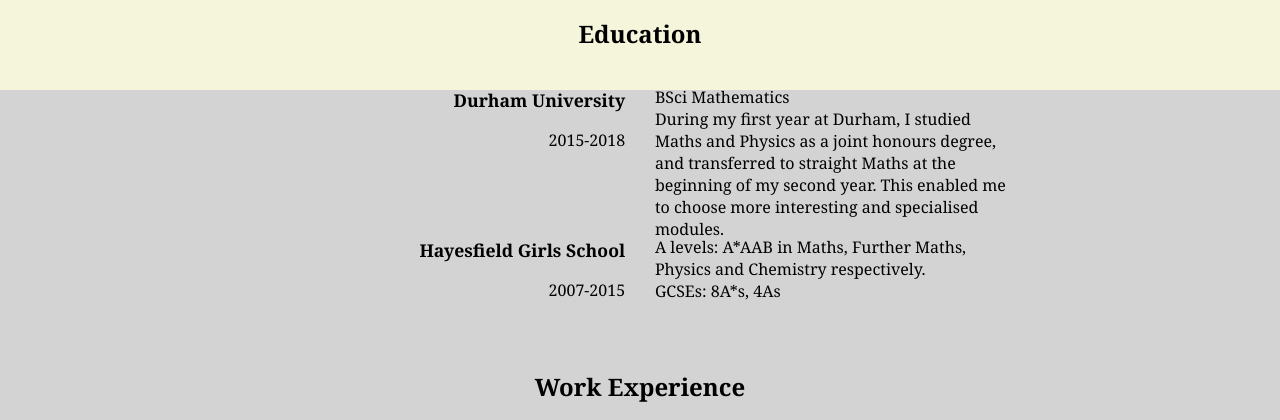
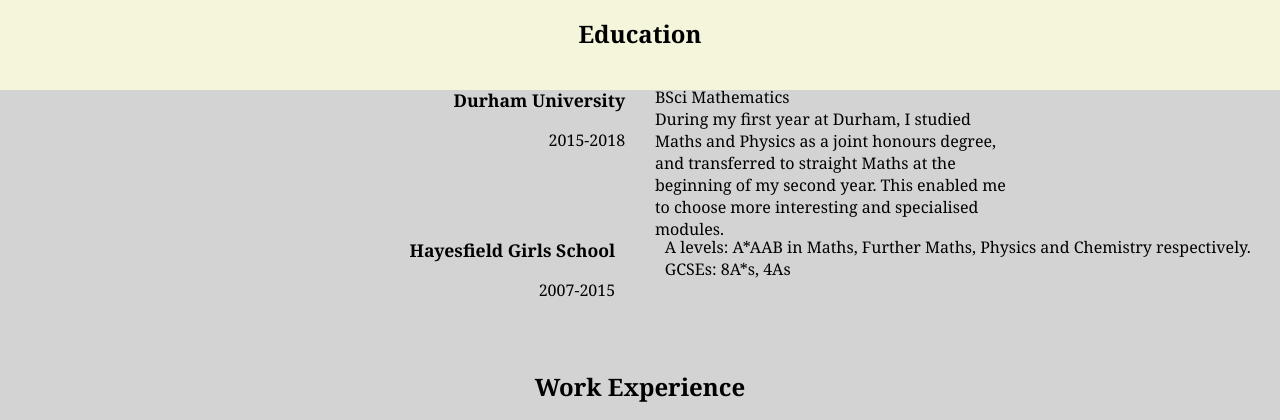
Before and after one commit to Emmanuelnology/CV, a PHP site: page /caitlin/index.html in a window 1280 px wide. Shown: the part 243-663 px from the top of the page. Run offline with PHP 8.4, Linux system fonts and the light colour scheme.

Commit message:
small edits

```diff
--- a/caitlin/index.html
+++ b/caitlin/index.html
@@ -48,7 +48,7 @@
             </div>
         </div>
 
-        <div class="container">
+
             <div class="one-of-two-cols">
                 <h3> Hayesfield Girls School </h3>
                 2007-2015
@@ -60,7 +60,7 @@
                     <li> GCSEs: 8A*s, 4As </li>
                 </ul>
             </div>
-        </div>
+
 
     </section>
 
--- a/caitlin/style.css
+++ b/caitlin/style.css
@@ -80,6 +80,7 @@ ul{
 .container {
     width: 60%;
     margin: auto;
+    height: auto;
 }
 .one-of-two-cols{
     width:48%;
```
